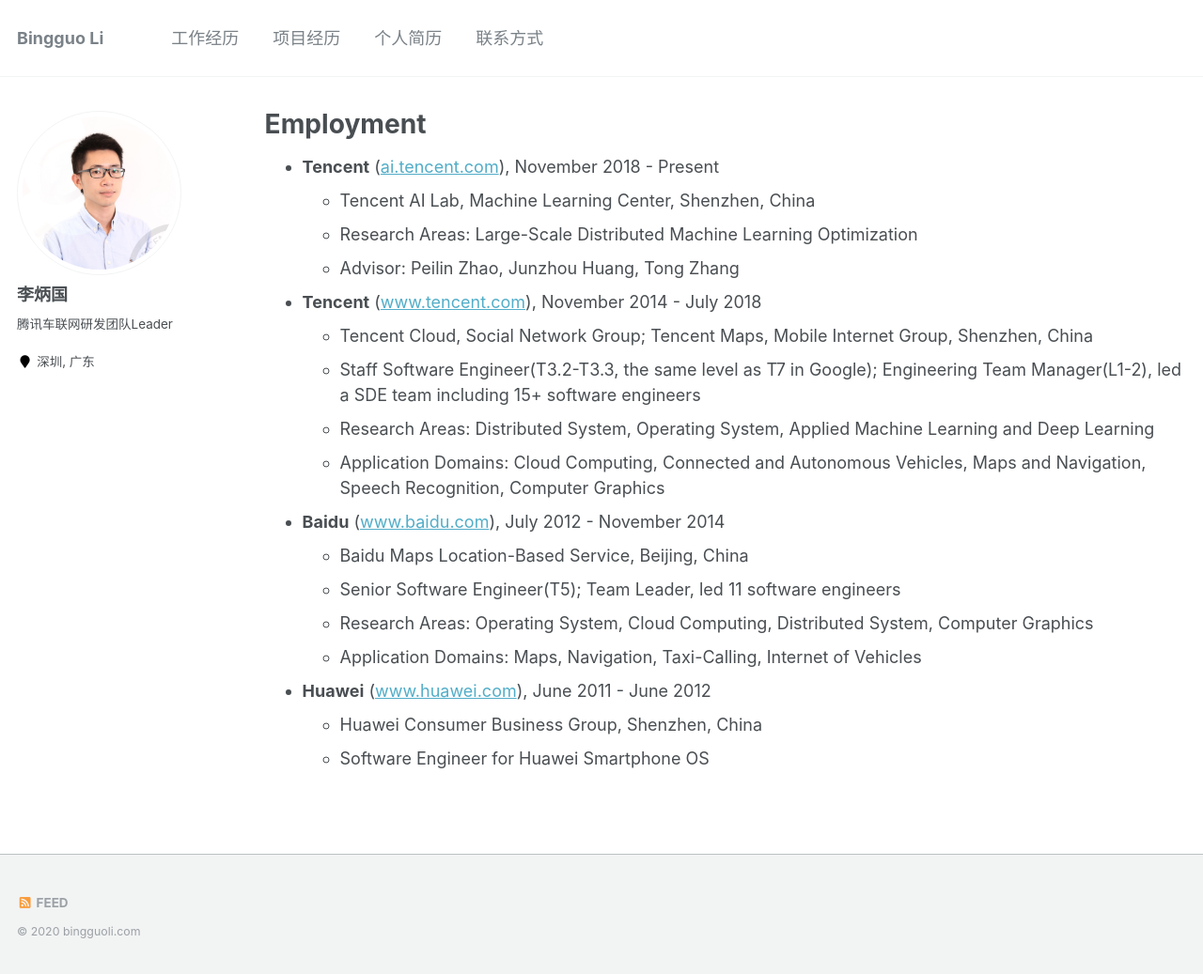
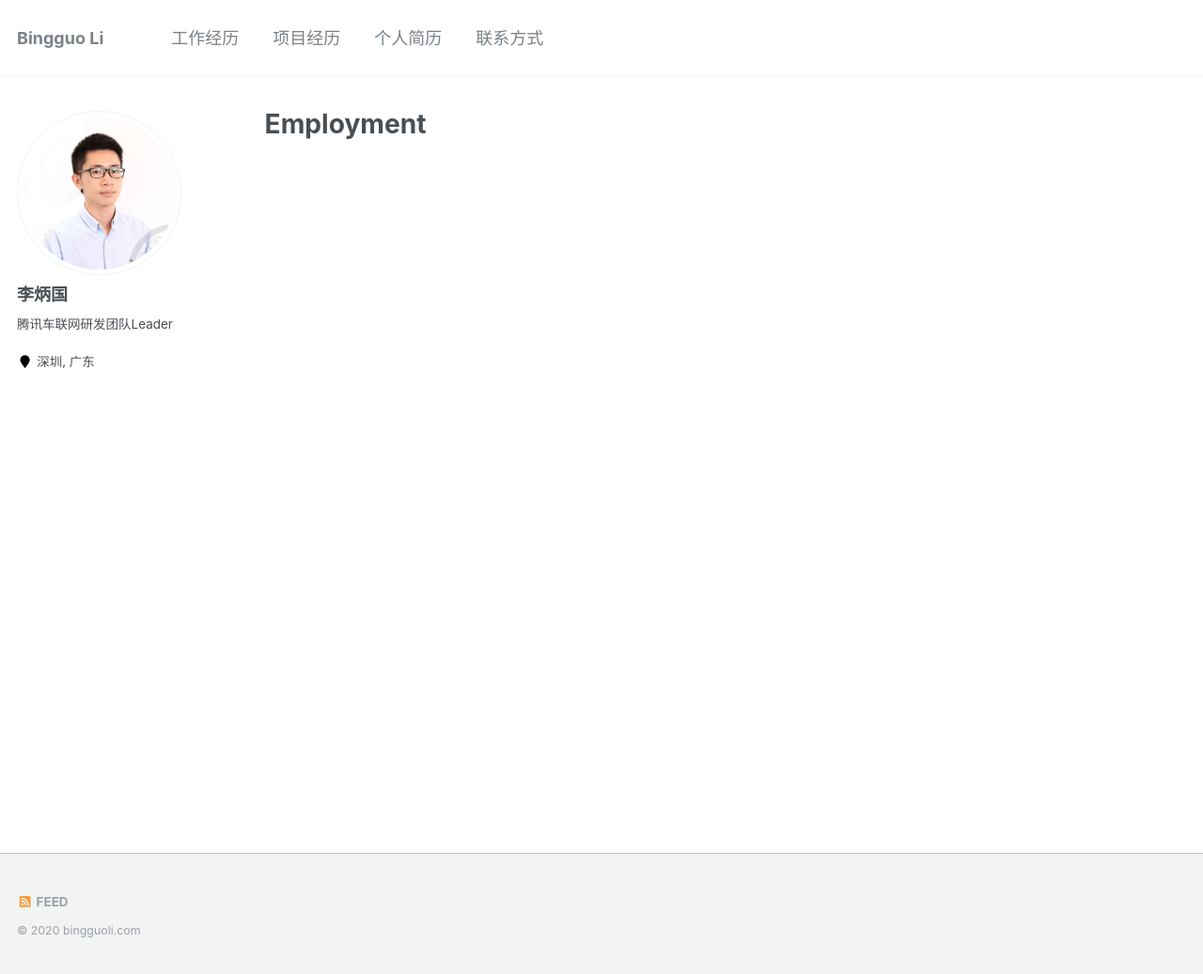
Before and after one commit to bingguoli/bingguoli.github.io, a Jekyll site: the page built from _pages/employment.md, in a window 1280 px wide and 1037 px high. Shown: the whole window at 94% size. Built offline with Jekyll 4.4.1, drawn with Linux system fonts in a browser that asks for light colours.

Commit message:
Update employment.md

```diff
--- a/_pages/employment.md
+++ b/_pages/employment.md
@@ -6,25 +6,3 @@ author_profile: true
 redirect_from:
   - /employment
 ---
-
-* **Tencent** (<a href="http://ai.tencent.com" target="_blank">ai.tencent.com</a>), November 2018 - Present
-  * Tencent AI Lab, Machine Learning Center, Shenzhen, China
-  * Research Areas: Large-Scale Distributed Machine Learning Optimization
-  * Advisor: Peilin Zhao, Junzhou Huang, Tong Zhang
-
-* **Tencent** (<a href="http://www.tencent.com" target="_blank">www.tencent.com</a>), November 2014 - July 2018
-  * Tencent Cloud, Social Network Group; Tencent Maps, Mobile Internet Group, Shenzhen, China
-  * Staff Software Engineer(T3.2-T3.3, the same level as T7 in Google); Engineering Team Manager(L1-2), led a SDE team including 15+ software engineers
-  * Research Areas: Distributed System, Operating System, Applied Machine Learning and Deep Learning
-  * Application Domains: Cloud Computing, Connected and Autonomous Vehicles, Maps and Navigation, Speech
-    Recognition, Computer Graphics
-
-* **Baidu** (<a href="https://www.baidu.com" target="_blank">www.baidu.com</a>), July 2012 - November 2014
-  * Baidu Maps Location-Based Service, Beijing, China
-  * Senior Software Engineer(T5); Team Leader, led 11 software engineers
-  * Research Areas: Operating System, Cloud Computing, Distributed System, Computer Graphics
-  * Application Domains: Maps, Navigation, Taxi-Calling, Internet of Vehicles
-
-* **Huawei** (<a href="http://www.huawei.com" target="_blank">www.huawei.com</a>), June 2011 - June 2012
-  * Huawei Consumer Business Group, Shenzhen, China
-  * Software Engineer for Huawei Smartphone OS
```
